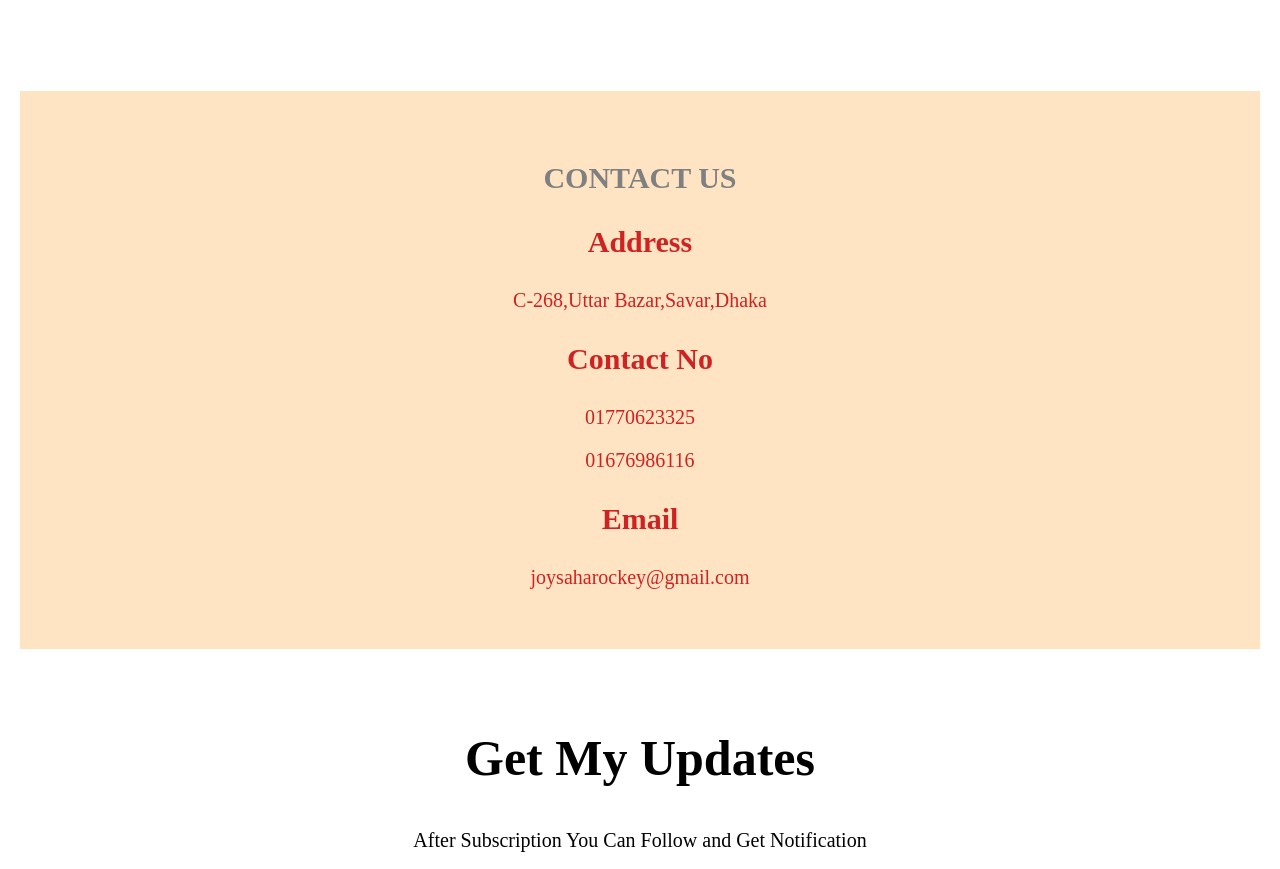
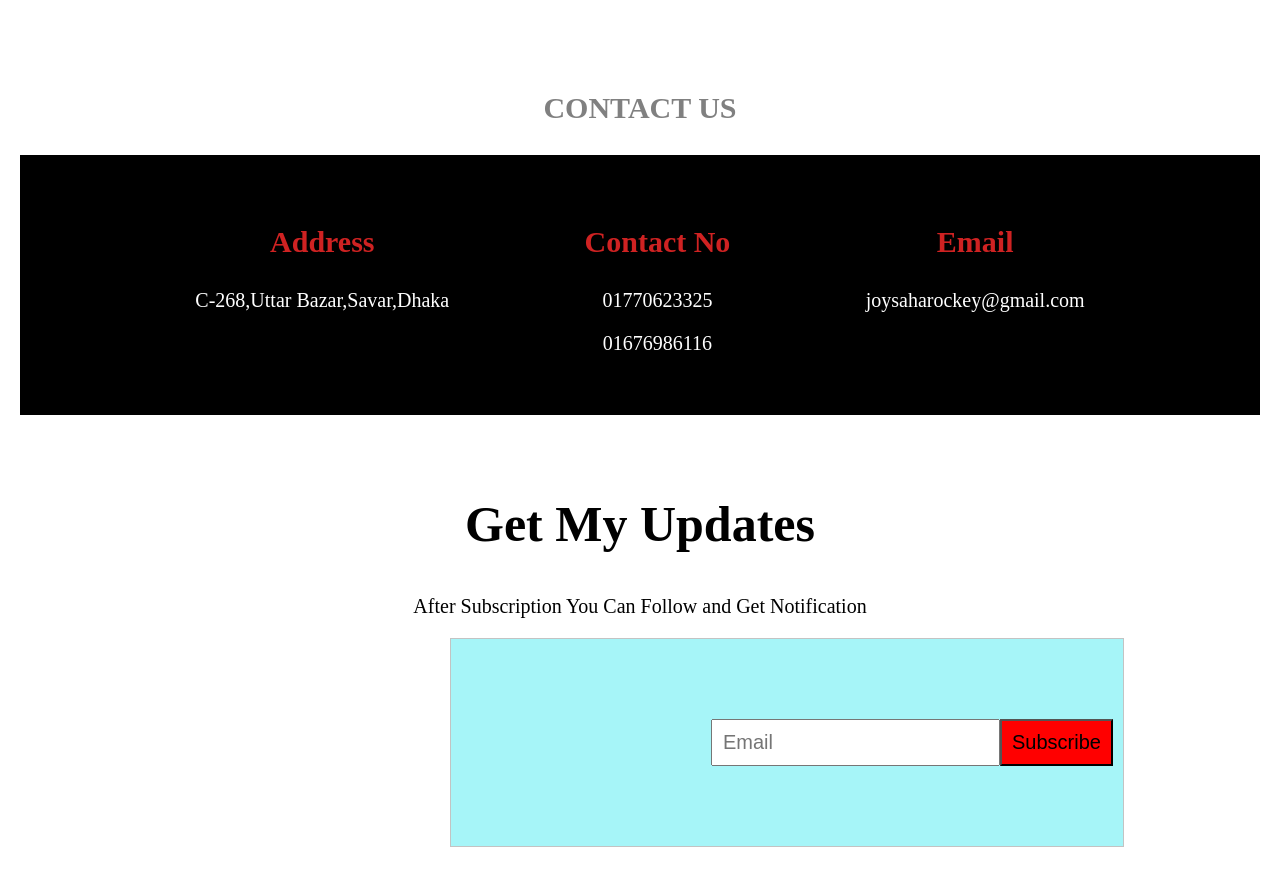
Before and after one commit to joysaha1/Donation, a plain HTML site: page index.html in a window 1280 px wide. Shown: the part 2710-3579 px from the top of the page. Drawn offline with Linux system fonts and the light colour scheme; a web font is replaced by a local one.

Commit message:
add-color

```diff
--- a/index.html
+++ b/index.html
@@ -90,21 +90,22 @@
             <p>Lorem ipsum dolor sit amet consectetur, adipisicing elit. Deleniti minima nesciunt, omnis ad minus repellendus dicta fuga optio nobis expedita!</p></div>
         </div>
     </section>
-    <section>
+    <section class="head-contact">
+        <h3  style="color: grey;">CONTACT US</h3>
         <div class="contact">
-            <h3 style="color: grey;">CONTACT US</h3>
+
             <div>
                 <h3>Address</h3>
-                <p>C-268,Uttar Bazar,Savar,Dhaka</p>
+                <p style="color: white;">C-268,Uttar Bazar,Savar,Dhaka</p>
             </div>
             <div>
                 <h3>Contact No</h3>
-                <p>01770623325</p>
-                <p>01676986116</p>
+                <p style="color: white;" >01770623325</p>
+                <p style="color: white;">01676986116</p>
             </div>
             <div>
                 <h3>Email</h3>
-                <p>joysaharockey@gmail.com</p>
+                <p style="color: white;">joysaharockey@gmail.com</p>
             </div>
         </div>
     </section>
--- a/style.css
+++ b/style.css
@@ -186,10 +186,15 @@ background-color: darkgrey;
 }
 .contact{
     text-align: center;
-    background-color: bisque;
+    background-color:black;
     margin: 20px;
     padding: 40px;
     color: rgb(207, 34, 34);
+    display: flex;
+    justify-content: space-evenly;
+}
+.head-contact{
+    text-align: center;
 }
 
 footer{
```
